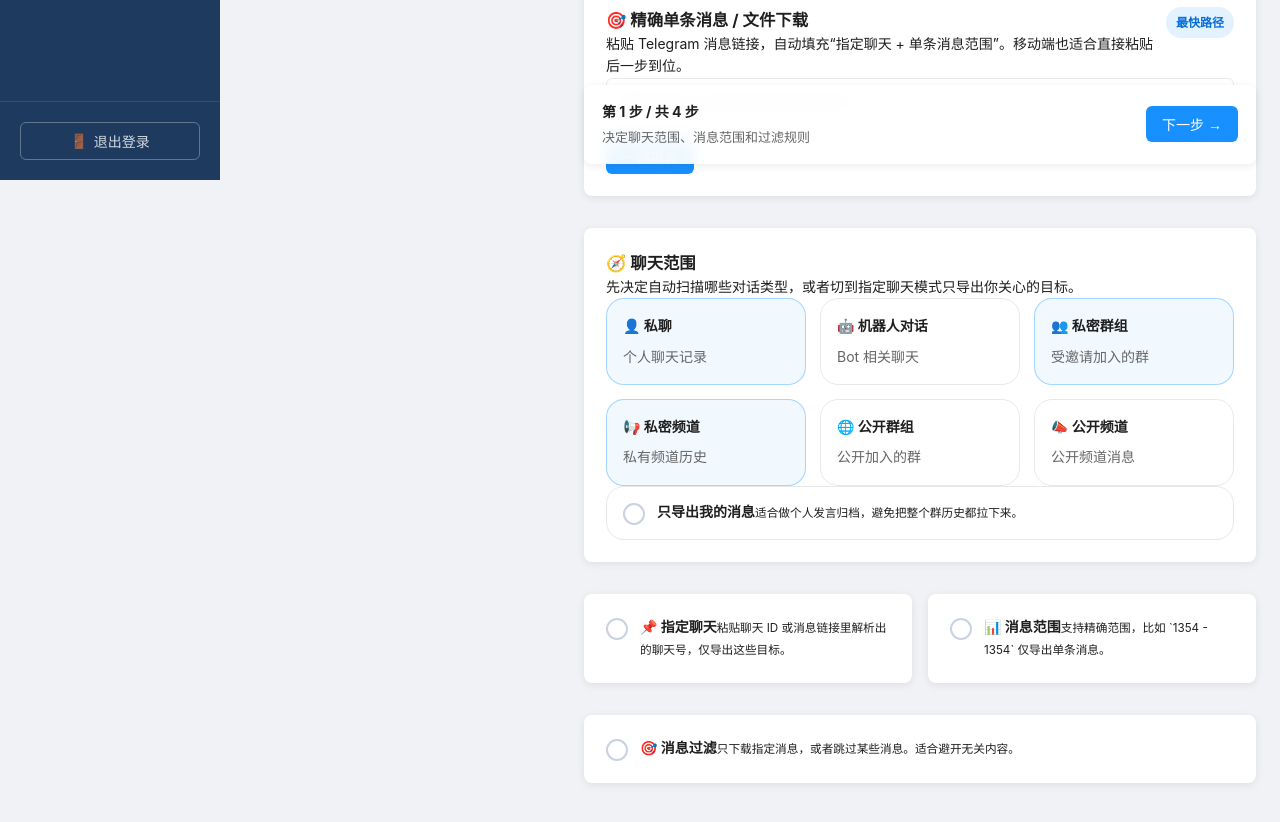
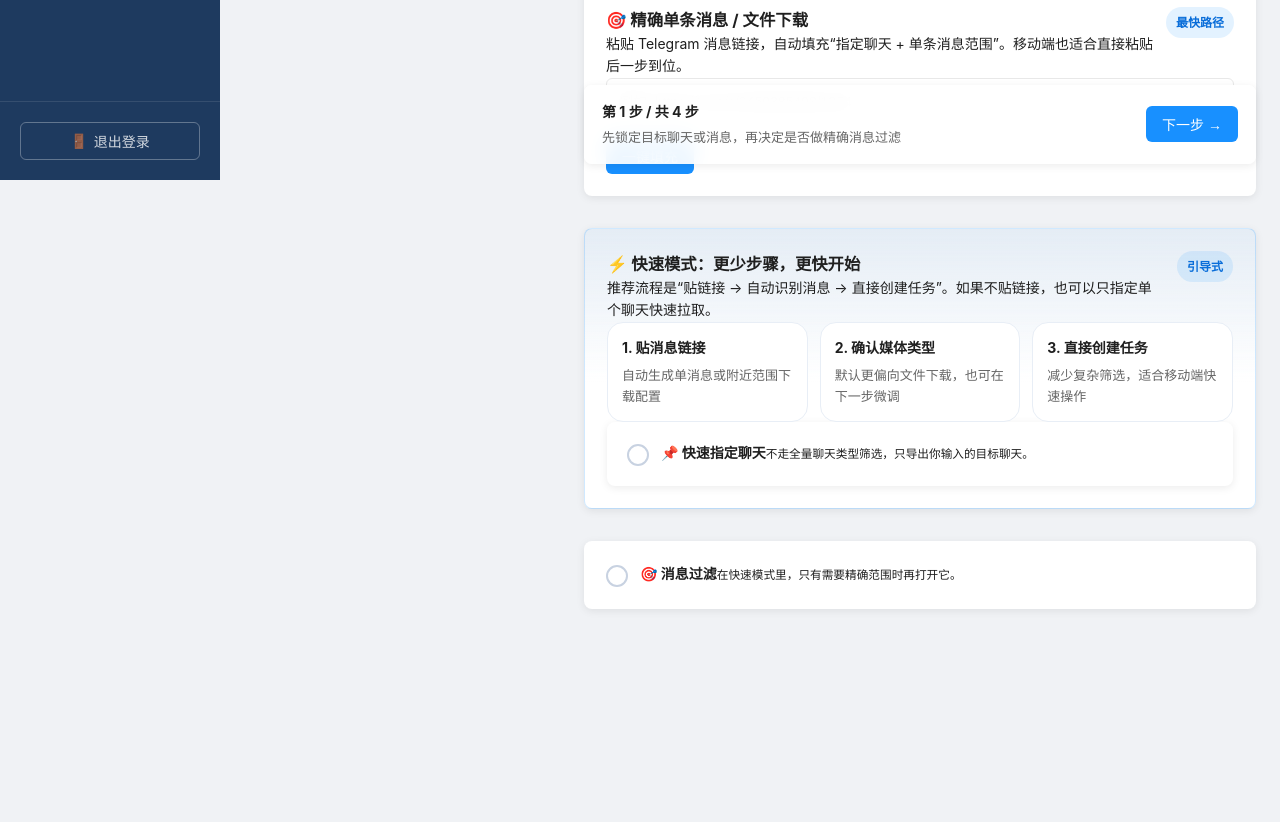
Before and after one commit to zfonlyone/tg-export, a Vue app in the folder frontend/: page /export in a window 1280 px wide. Shown: the part 620-1442 px from the top of the page. After the commit the page ends 1380 px from the top, so only its background shows below. Built offline with nearby package versions, Linux system fonts and the light colour scheme; sample sign-in values are in the browser's storage.

Commit message:
feat: refine export modes and group range under filters

```diff
--- a/frontend/src/views/Export.vue
+++ b/frontend/src/views/Export.vue
@@ -171,12 +171,57 @@
             </div>
           </div>
 
+          <div v-if="exportMode === 'quick'" class="card section-card quick-mode-card">
+            <div class="section-head">
+              <div>
+                <h3>⚡ 快速模式：更少步骤，更快开始</h3>
+                <p>推荐流程是“贴链接 → 自动识别消息 → 直接创建任务”。如果不贴链接，也可以只指定单个聊天快速拉取。</p>
+              </div>
+              <span class="section-badge">引导式</span>
+            </div>
+
+            <div class="quick-guide-grid">
+              <div class="quick-guide-tile">
+                <strong>1. 贴消息链接</strong>
+                <span>自动生成单消息或附近范围下载配置</span>
+              </div>
+              <div class="quick-guide-tile">
+                <strong>2. 确认媒体类型</strong>
+                <span>默认更偏向文件下载，也可在下一步微调</span>
+              </div>
+              <div class="quick-guide-tile">
+                <strong>3. 直接创建任务</strong>
+                <span>减少复杂筛选，适合移动端快速操作</span>
+              </div>
+            </div>
+
+            <div class="card soft-section">
+              <div class="toggle-head">
+                <label class="inline-toggle">
+                  <input type="checkbox" v-model="enableSpecificChats">
+                  <span>
+                    <strong>📌 快速指定聊天</strong>
+                    <small>不走全量聊天类型筛选，只导出你输入的目标聊天。</small>
+                  </span>
+                </label>
+              </div>
+              <div v-if="enableSpecificChats" class="stack-gap">
+                <input v-model="specificChatsInput" @input="parseSpecificChats" class="form-input" placeholder="例如: -10012345678 或 12345678">
+                <div v-if="parsedChatIds.length > 0" class="tag-list">
+                  <button v-for="(id, idx) in parsedChatIds" :key="idx" class="id-tag" @click="removeChatId(idx)">{{ id }} ×</button>
+                </div>
+              </div>
+            </div>
+          </div>
+
+          <template v-else>
             <div class="card section-card">
               <div class="section-head">
                 <div>
                   <h3>🧭 聊天范围</h3>
-                <p>先决定自动扫描哪些对话类型，或者切到指定聊天模式只导出你关心的目标。</p>
+                  <p>高级模式下先决定自动扫描哪些对话类型，再通过消息过滤控制历史范围与精细筛选。</p>
                 </div>
+                <span class="section-badge">完整控制</span>
               </div>
 
               <div class="selection-grid">
@@ -221,7 +266,6 @@
               </label>
             </div>
 
-          <div class="section-split">
             <div class="card section-card">
               <div class="toggle-head">
                 <label class="inline-toggle">
@@ -240,8 +284,21 @@
                 <p class="helper-text compact">后台会尝试自动补全缺少的 `-100` 前缀。</p>
               </div>
             </div>
+          </template>
 
-            <div class="card section-card">
+          <div class="card section-card" :class="{ 'advanced-emphasis': exportMode === 'advanced' }">
+            <div class="toggle-head">
+              <label class="inline-toggle">
+                <input type="checkbox" v-model="enableMessageFilter">
+                <span>
+                  <strong>🎯 消息过滤</strong>
+                  <small>{{ exportMode === 'quick' ? '在快速模式里，只有需要精确范围时再打开它。' : '高级模式里，消息范围与指定/跳过消息都集中放在这里。' }}</small>
+                </span>
+              </label>
+            </div>
+
+            <div v-if="enableMessageFilter" class="stack-gap">
+              <div class="card soft-section">
                 <div class="toggle-head">
                   <label class="inline-toggle">
                     <input type="checkbox" v-model="enableMessageRange">
@@ -262,20 +319,7 @@
                   </div>
                 </div>
               </div>
-          </div>
 
-          <div class="card section-card">
-            <div class="toggle-head">
-              <label class="inline-toggle">
-                <input type="checkbox" v-model="enableMessageFilter">
-                <span>
-                  <strong>🎯 消息过滤</strong>
-                  <small>只下载指定消息，或者跳过某些消息。适合避开无关内容。</small>
-                </span>
-              </label>
-            </div>
-
-            <div v-if="enableMessageFilter" class="stack-gap">
               <div class="radio-group">
                 <label class="radio-pill" :class="{ active: options.filter_mode === 'skip' }">
                   <input type="radio" v-model="options.filter_mode" value="skip">
@@ -618,6 +662,7 @@ async function resolveExactMessagePreview(chatId, messageId) {
 }
 
 function applyQuickDefaults(chatId, messageId) {
+  exportMode.value = 'quick'
   options.private_chats = false
   options.bot_chats = false
   options.private_groups = false
@@ -627,6 +672,7 @@ function applyQuickDefaults(chatId, messageId) {
   options.only_my_messages = false
 
   enableSpecificChats.value = true
+  enableMessageFilter.value = true
   enableMessageRange.value = true
   specificChatsInput.value = String(chatId)
   parsedChatIds.value = [chatId]
@@ -641,9 +687,32 @@ function applyQuickDefaults(chatId, messageId) {
   options.gifs = false
   options.files = true
 
+  options.filter_mode = 'specify'
+  options.filter_messages = []
+}
+
+function applyModeDefaults(mode) {
+  if (mode === 'quick') {
+    options.private_chats = false
+    options.bot_chats = false
+    options.private_groups = false
+    options.private_channels = false
+    options.public_groups = false
+    options.public_channels = false
+    options.only_my_messages = false
+    enableSpecificChats.value = true
     enableMessageFilter.value = false
-  options.filter_mode = 'none'
-  options.filter_messages = []
+    enableMessageRange.value = false
+    if (!taskName.value) taskName.value = '快速导出任务'
+  } else {
+    options.private_chats = true
+    options.private_groups = true
+    options.private_channels = true
+    enableSpecificChats.value = false
+    enableMessageFilter.value = true
+    enableMessageRange.value = false
+    if (taskName.value === '快速导出任务') taskName.value = ''
+  }
 }
 
 function parseSpecificChats() {
@@ -698,6 +767,7 @@ function applyBatchPreset(mode) {
   if (!exactChatId.value || !exactMessageId.value) return showInlineError('请先粘贴并应用消息链接')
 
   enableSpecificChats.value = true
+  enableMessageFilter.value = true
   enableMessageRange.value = true
   specificChatsInput.value = String(exactChatId.value)
   parsedChatIds.value = [exactChatId.value]
@@ -721,9 +791,11 @@ function applyBatchPreset(mode) {
 
 function setExportMode(mode) {
   exportMode.value = mode
-  if (mode === 'quick' && !exactMessageId.value) {
-    enableMessageFilter.value = false
+  if (exactMessageId.value && mode === 'quick') {
+    applyQuickDefaults(exactChatId.value, exactMessageId.value)
+    return
   }
+  applyModeDefaults(mode)
 }
 
 function resetToQuickMode() {
@@ -740,13 +812,14 @@ function resetToQuickMode() {
   exactMessagePreview.value = null
   dateFrom.value = ''
   dateTo.value = ''
-  enableSpecificChats.value = false
+  enableSpecificChats.value = true
   enableMessageRange.value = false
   enableMessageFilter.value = false
   parsedChatIds.value = []
   parsedMessageIds.value = []
 
   Object.assign(options, defaultOptions())
+  applyModeDefaults('quick')
 }
 
 function defaultOptions() {
@@ -835,20 +908,20 @@ const summaryChatScope = computed(() => {
 })
 
 const summaryMessageRange = computed(() => {
-  if (!enableMessageRange.value) return '全部历史'
+  if (!enableMessageFilter.value || !enableMessageRange.value) return exportMode.value === 'quick' ? '未启用精确消息范围' : '全部历史'
   return options.message_to > 0 ? `${options.message_from} - ${options.message_to}` : `${options.message_from} - 最新`
 })
 
 const summaryMedia = computed(() => getSummaryText('media'))
 const exportIntentLabel = computed(() => {
   if (exactMessageId.value && exactChatId.value) return '精确消息下载'
-  if (enableSpecificChats.value && parsedChatIds.value.length > 0) return '指定聊天导出'
+  if (enableSpecificChats.value && parsedChatIds.value.length > 0) return exportMode.value === 'quick' ? '快速定向导出' : '指定聊天导出'
   return exportMode.value === 'quick' ? '快速导出' : '高级归档导出'
 })
 
 const currentStepLabel = computed(() => steps.find(item => item.id === step.value)?.label || '范围')
 const currentStepHint = computed(() => {
-  if (step.value === 1) return '决定聊天范围、消息范围和过滤规则'
+  if (step.value === 1) return exportMode.value === 'quick' ? '先锁定目标聊天或消息，再决定是否做精确消息过滤' : '决定聊天范围，并在消息过滤内设置历史范围与精细规则'
   if (step.value === 2) return '选择真正需要下载的媒体类型'
   if (step.value === 3) return '配置格式、下载策略与性能参数'
   return '确认摘要并创建导出任务'
@@ -1375,6 +1448,42 @@ async function startExport() {
   cursor: pointer;
 }
 
+
+.quick-mode-card {
+  border: 1px solid rgba(24, 144, 255, 0.2);
+  background: linear-gradient(180deg, rgba(24, 144, 255, 0.05), #fff 55%);
+}
+
+.quick-guide-grid {
+  display: grid;
+  grid-template-columns: repeat(3, minmax(0, 1fr));
+  gap: 12px;
+}
+
+.quick-guide-tile {
+  border: 1px solid #e8eef6;
+  border-radius: 16px;
+  padding: 14px;
+  background: #fff;
+  display: flex;
+  flex-direction: column;
+  gap: 6px;
+}
+
+.quick-guide-tile strong {
+  color: var(--text);
+}
+
+.quick-guide-tile span {
+  color: var(--text-secondary);
+  font-size: 13px;
+}
+
+.advanced-emphasis {
+  border: 1px solid rgba(250, 173, 20, 0.22);
+  background: linear-gradient(180deg, rgba(250, 173, 20, 0.05), #fff 55%);
+}
+
 @media (max-width: 1100px) {
   .export-shell {
     grid-template-columns: 1fr;
@@ -1407,7 +1516,8 @@ async function startExport() {
   .hero-grid,
   .radio-grid,
   .range-grid,
-  .preset-grid {
+  .preset-grid,
+  .quick-guide-grid {
     grid-template-columns: 1fr;
   }
 
```
Also changed, not shown: 16 other files (tests, documents, lock files or other folders). Lines whose indentation alone changed are shown as unchanged.
